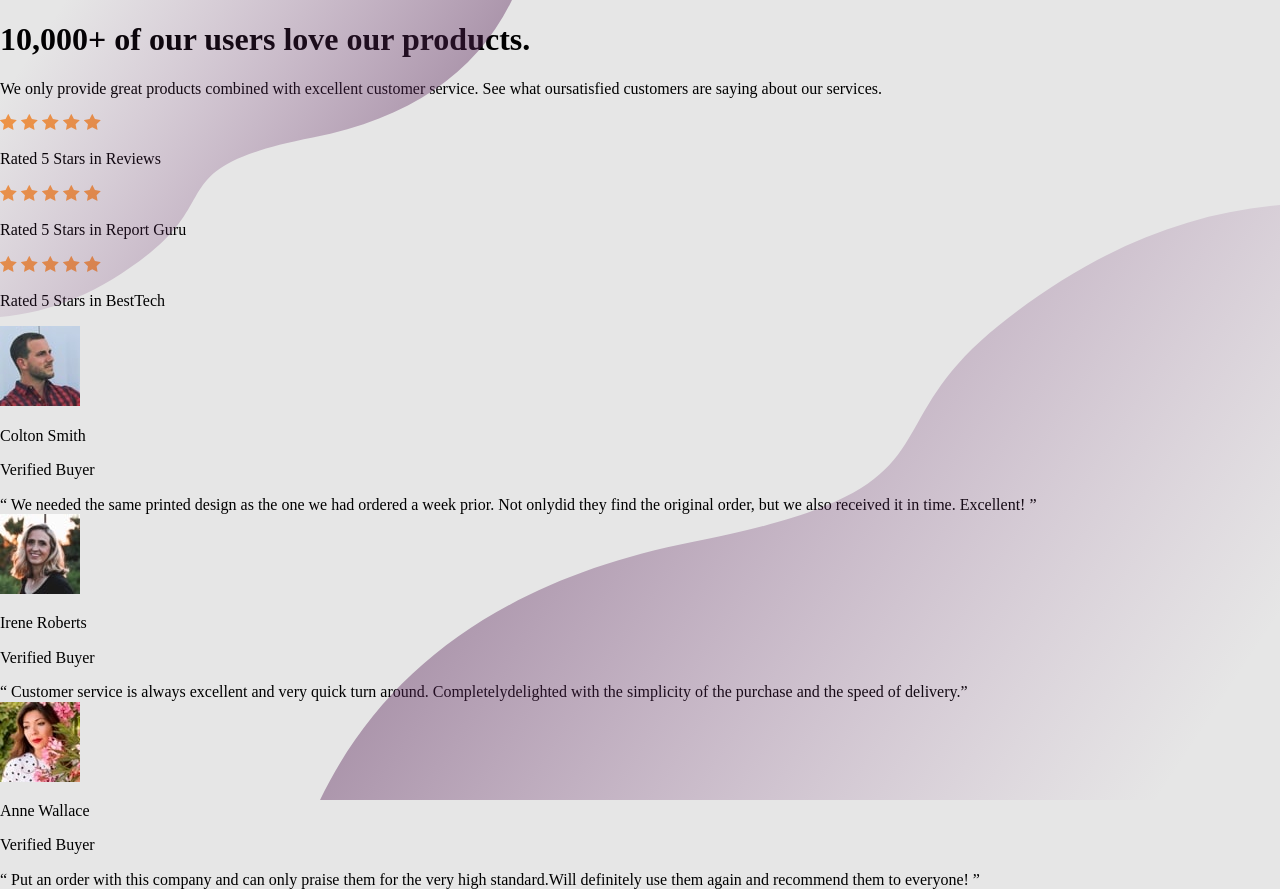
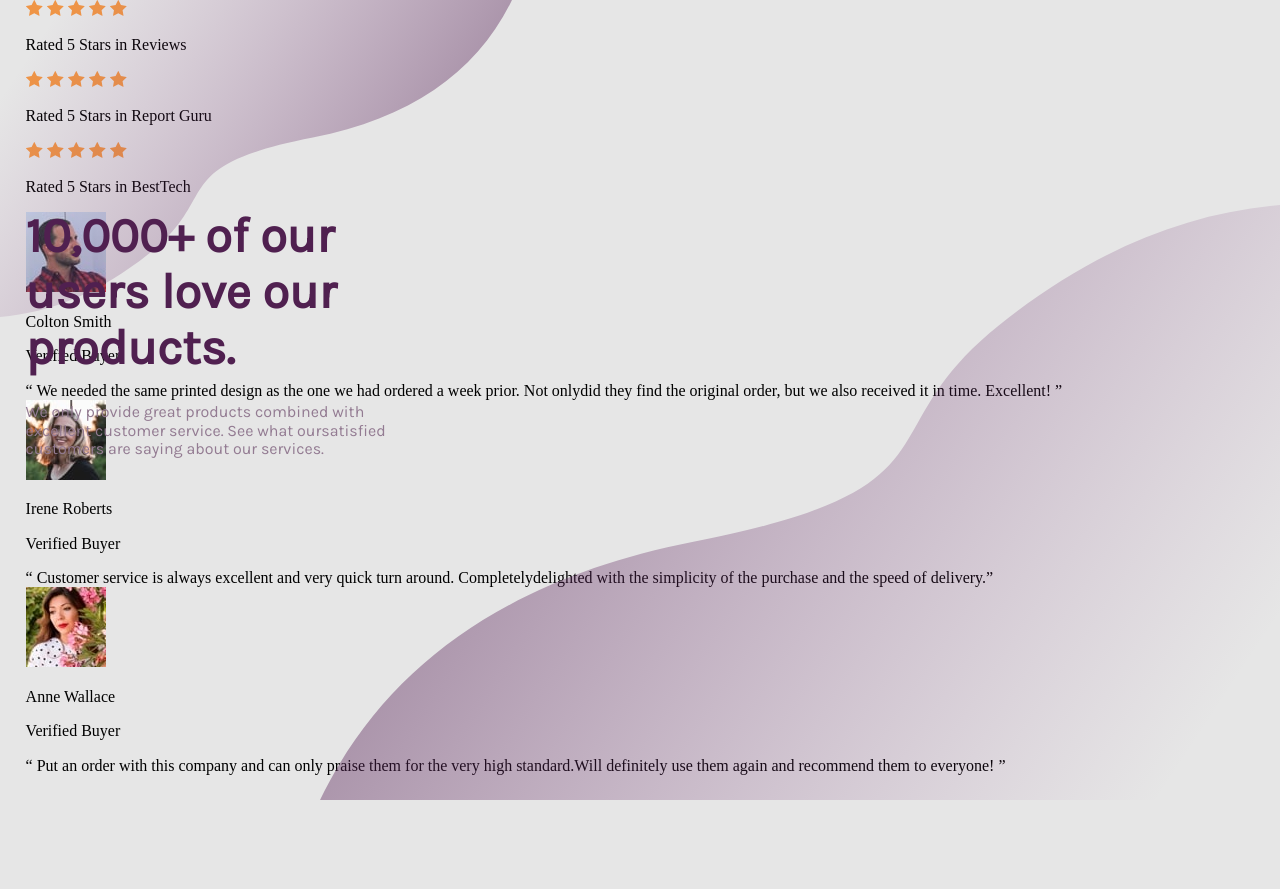
Before and after one commit to Behelit0906/Social-proof-section, a plain HTML site: page index.html in a window 1280 px wide. After the commit the page ends 800 px from the top, so only its background shows below. Drawn offline with Linux system fonts and the light colour scheme.

Commit message:
header settings

```diff
--- a/css/styles.css
+++ b/css/styles.css
@@ -9,6 +9,8 @@ Colores
 Fuente de la página
   https://fonts.google.com/specimen/Karla
   Estilos 200 y 400
+    font-family: 'Karla', sans-serif;
+
 */
 
 * {
@@ -18,6 +20,7 @@ Fuente de la página
 body {
     background-color: hsl(0, 0%, 90%);
 }
+
 
 .bg{
     position: absolute;
@@ -33,3 +36,27 @@ body {
     right: 0;
     bottom: 0;
 }
+
+.main-container{
+    padding-left: 2%;
+}
+
+.header{
+    position: absolute;
+    width: 30%;
+    top: 26%;
+    font-family: 'Karla', sans-serif;
+
+}
+
+.title{
+    width: 90%;
+    margin: 0;
+    margin-bottom: 7%;
+    font-size: 305%;
+    color: hsl(300, 43%, 22%);
+}
+
+.purple-font{
+    color: hsl(303, 10%, 53%);
+}
--- a/index.html
+++ b/index.html
@@ -5,19 +5,22 @@
         <meta name="viewport" content="width=device-width, initial-scale=1.0" />
         <link rel="stylesheet" href="css/normalize.css">
         <link rel="stylesheet" href="css/styles.css">
+        <link rel="preconnect" href="https://fonts.googleapis.com">
+        <link rel="preconnect" href="https://fonts.gstatic.com" crossorigin>
+        <link href="https://fonts.googleapis.com/css2?family=Karla:wght@200;400&display=swap" rel="stylesheet">
         <title>Social proof section</title>
     </head>
     <body>
         <img class="bg bg-pattern-top" src="assets/images/bg-pattern-top.svg" alt="bg-pattern-top">
         <img class="bg bg-pattern-bottom" src="assets/images/bg-pattern-bottom.svg" alt="bg-pattern-bottom">
 
-        <header>
-            <h1>10,000+ of our users love our products.</h1>
-            <p>
+        <main class="main-container">
+            <header class="header">
+                <h1 class="title">10,000+ of our users love our products.</h1>
+                <p class="purple-font">
                     We only provide great products combined with excellent customer service. See what oursatisfied customers are saying about our services.
                 </p>
             </header>
-
 
             <aside>
                 <article>
@@ -85,6 +88,6 @@
                     </div>
                 </article>
             </section>
-
+        </main>
     </body>
 </html>
```
Lines whose indentation alone changed are shown as unchanged.
